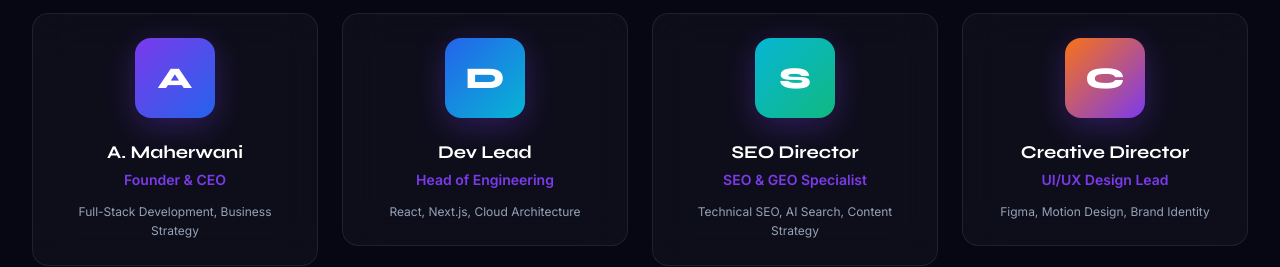
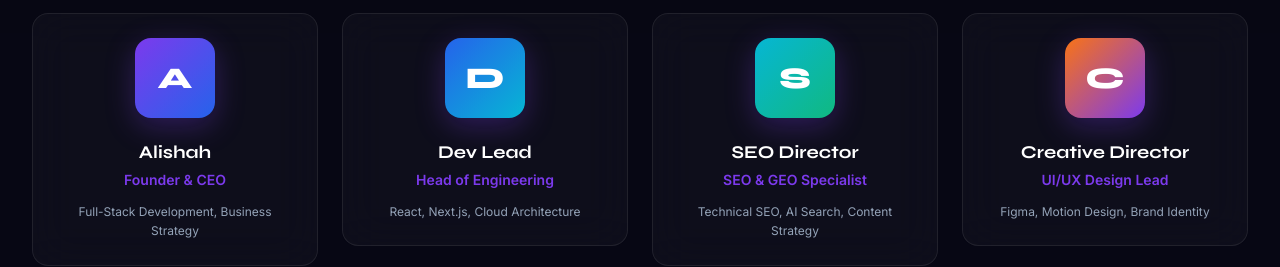
Before and after one commit to Alishah464/Shah-Solutions, a Next.js app: page /about in a window 1280 px wide. Shown: the part 2000-2267 px from the top of the page. Built offline with nearby package versions, Linux system fonts and the light colour scheme; no server answers.

Commit message:
security updated

```diff
--- a/app/about/page.tsx
+++ b/app/about/page.tsx
@@ -36,7 +36,7 @@ const values = [
 
 const team = [
   {
-    name: 'A. Maherwani',
+    name: 'Alishah',
     role: 'Founder & CEO',
     expertise: 'Full-Stack Development, Business Strategy',
     gradient: 'from-primary to-secondary',
--- /dev/null
+++ b/pnpm-workspace.yaml
@@ -0,0 +1,3 @@
+allowBuilds:
+  sharp: set this to true or false
+  unrs-resolver: set this to true or false
```
Also changed, not shown: 1 other file (tests, documents, lock files or other folders).
